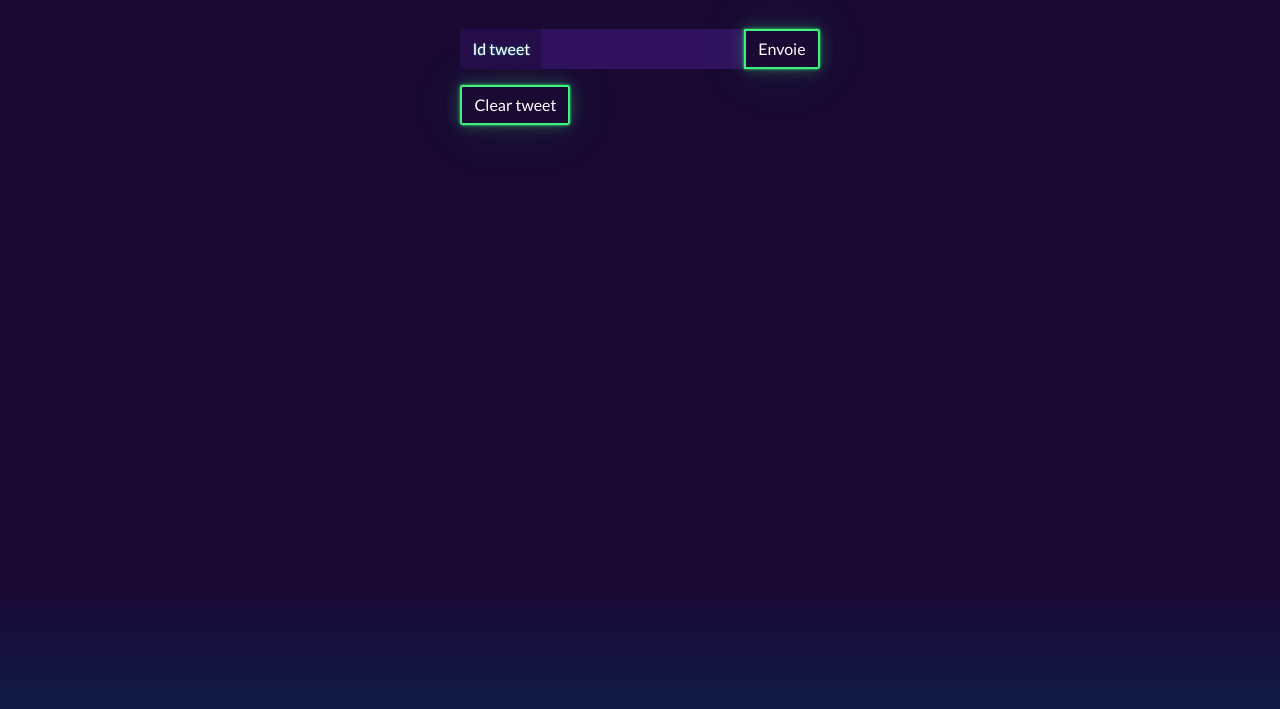
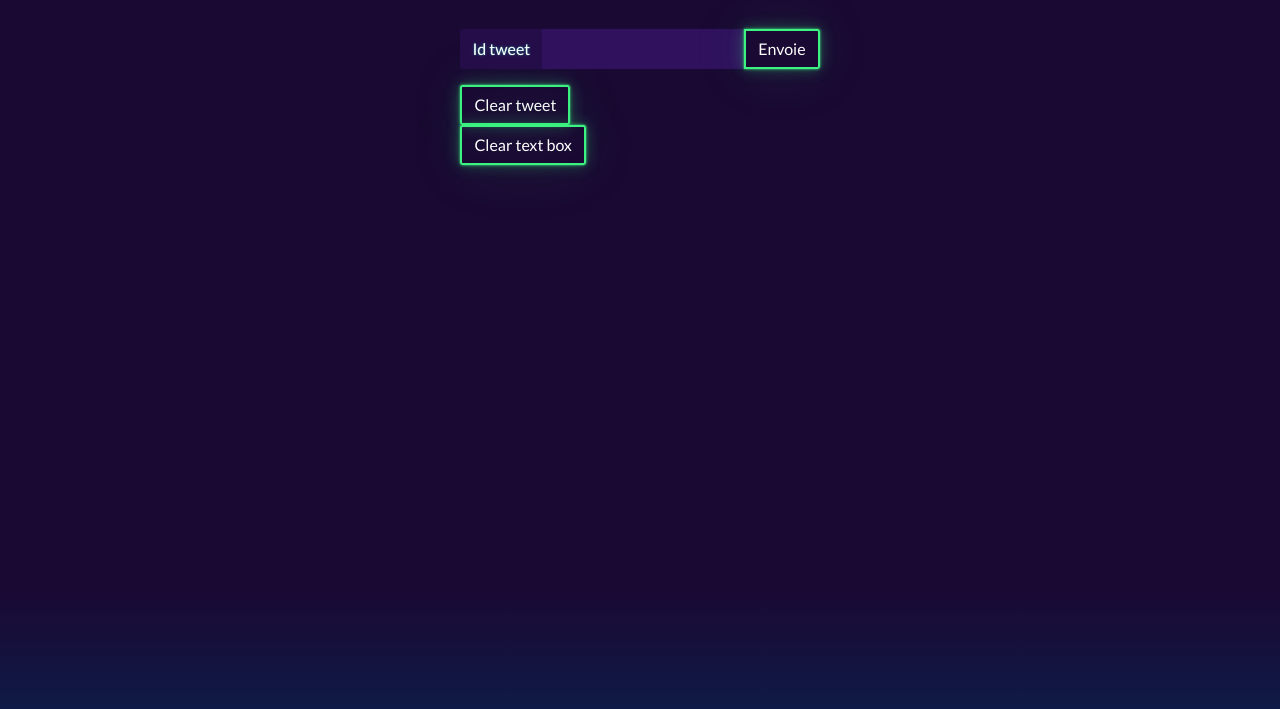
Before and after one commit to SwordOfNayru/browser-tweet-source, a website: page html/index.html in a window 1280 px wide. Shown: the part 53-762 px from the top of the page. Drawn offline with nearby package versions, Linux system fonts and the light colour scheme; files that its build step writes are made by us from their sources; no server answers; files whose address does not match are found by name.

Commit message:
Clear text box

```diff
--- a/html/index.html
+++ b/html/index.html
@@ -42,6 +42,14 @@
                 >
                     Clear tweet
                 </button>
+                <br />
+                <button
+                    class="btn btn-outline-success"
+                    type="button"
+                    v-on:click="onClear"
+                >
+                    Clear text box
+                </button>
             </div>
         </div>
         <script>
@@ -72,6 +80,9 @@
                     onOff() {
                         socket.emit("tweet_off", {});
                     },
+                    onClear() {
+                        this.tweetId = "";
+                    },
                 },
             }).mount("#app");
 
```
